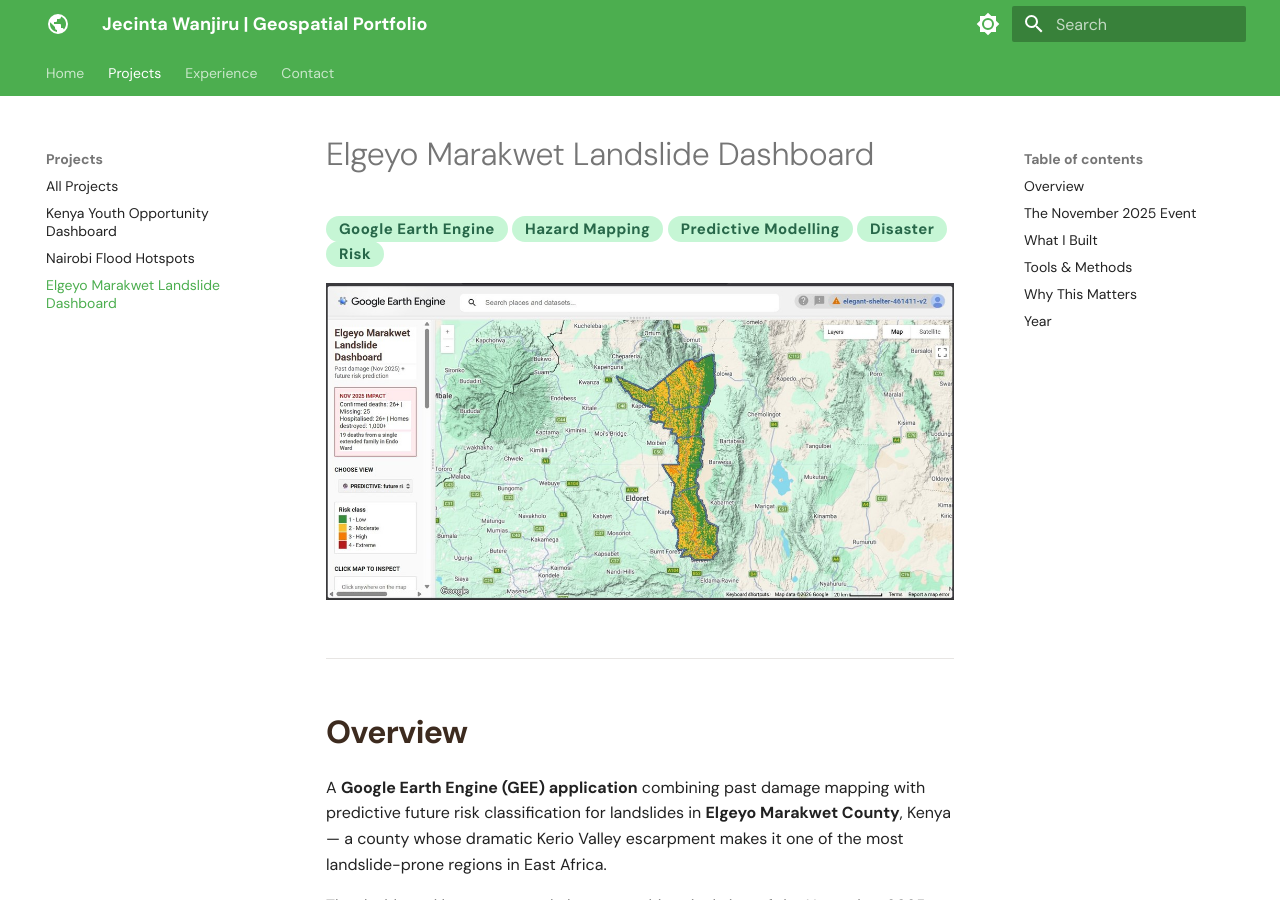
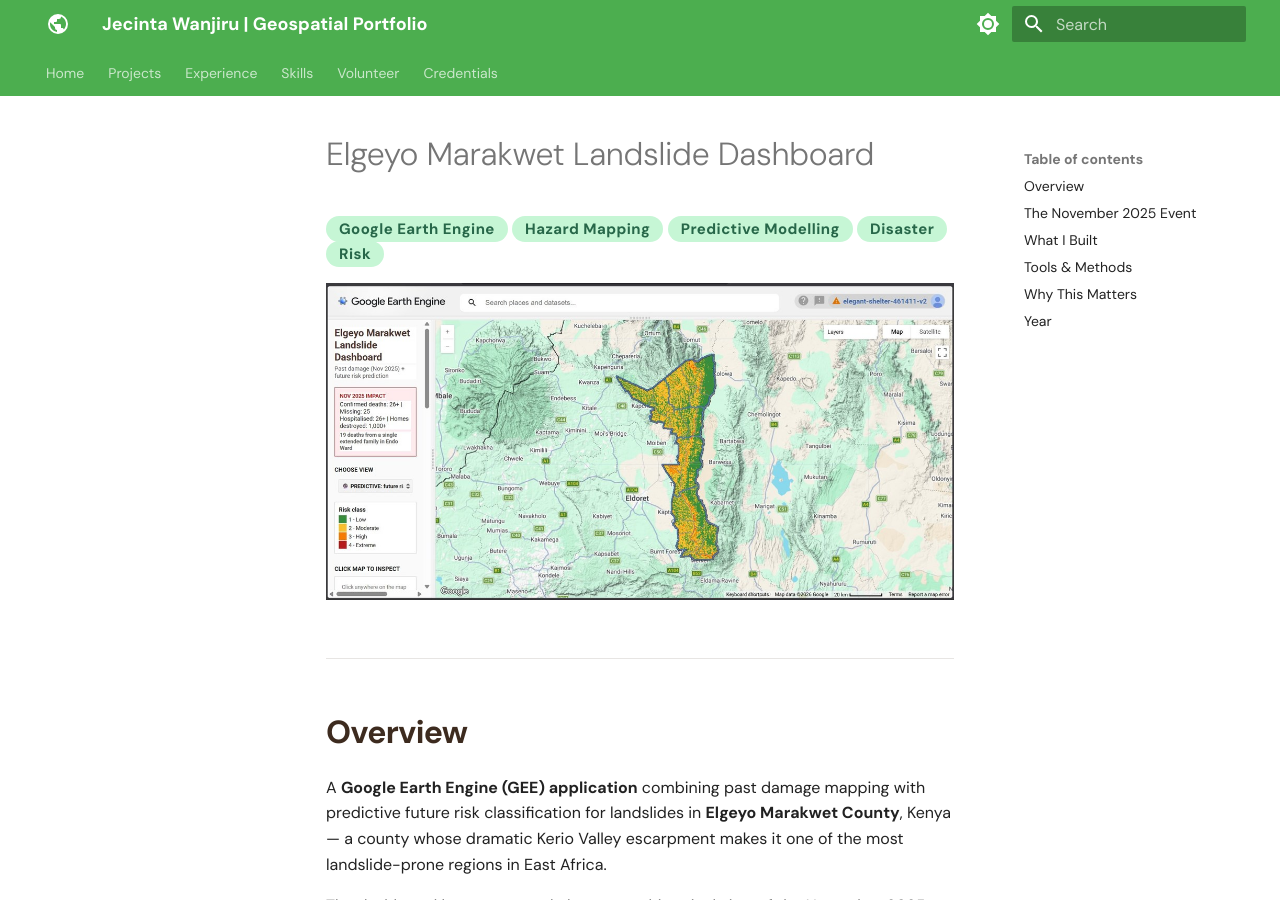
Before and after one commit to Wanjiru-1/Wanjiru-1.github.io, an MkDocs documentation site: the page built from docs/projects/elgeyo-landslide.md, in a window 1280 px wide and 900 px high. Built offline with MkDocs 1.6.1 and Material for MkDocs 9.7.7, drawn with Linux system fonts in a browser that asks for light colours.

Commit message:
Update nav for multi-page structure

```diff
--- a/mkdocs.yml
+++ b/mkdocs.yml
@@ -64,9 +64,11 @@
 nav:
   - Home: index.md
   - Projects:
-    - "All Projects": projects/index.md
-    - "Kenya Youth Opportunity Dashboard": projects/kenya-youth-dashboard.md
-    - "Nairobi Flood Hotspots": projects/nairobi-flood-hotspots.md
-    - "Elgeyo Marakwet Landslide Dashboard": projects/elgeyo-landslide.md
+    - Overview: projects/index.md
+    - Elgeyo Marakwet Landslide Dashboard: projects/landslide-dashboard.md
+    - Nairobi Flood Hotspots: projects/flood-hotspots.md
+    - Kenya Climate Risk Dashboard: projects/climate-risk-dashboard.md
   - Experience: experience.md
-  - Contact: contact.md
+  - Skills: skills.md
+  - Volunteer: volunteer.md
+  - Credentials: credentials.md
```
